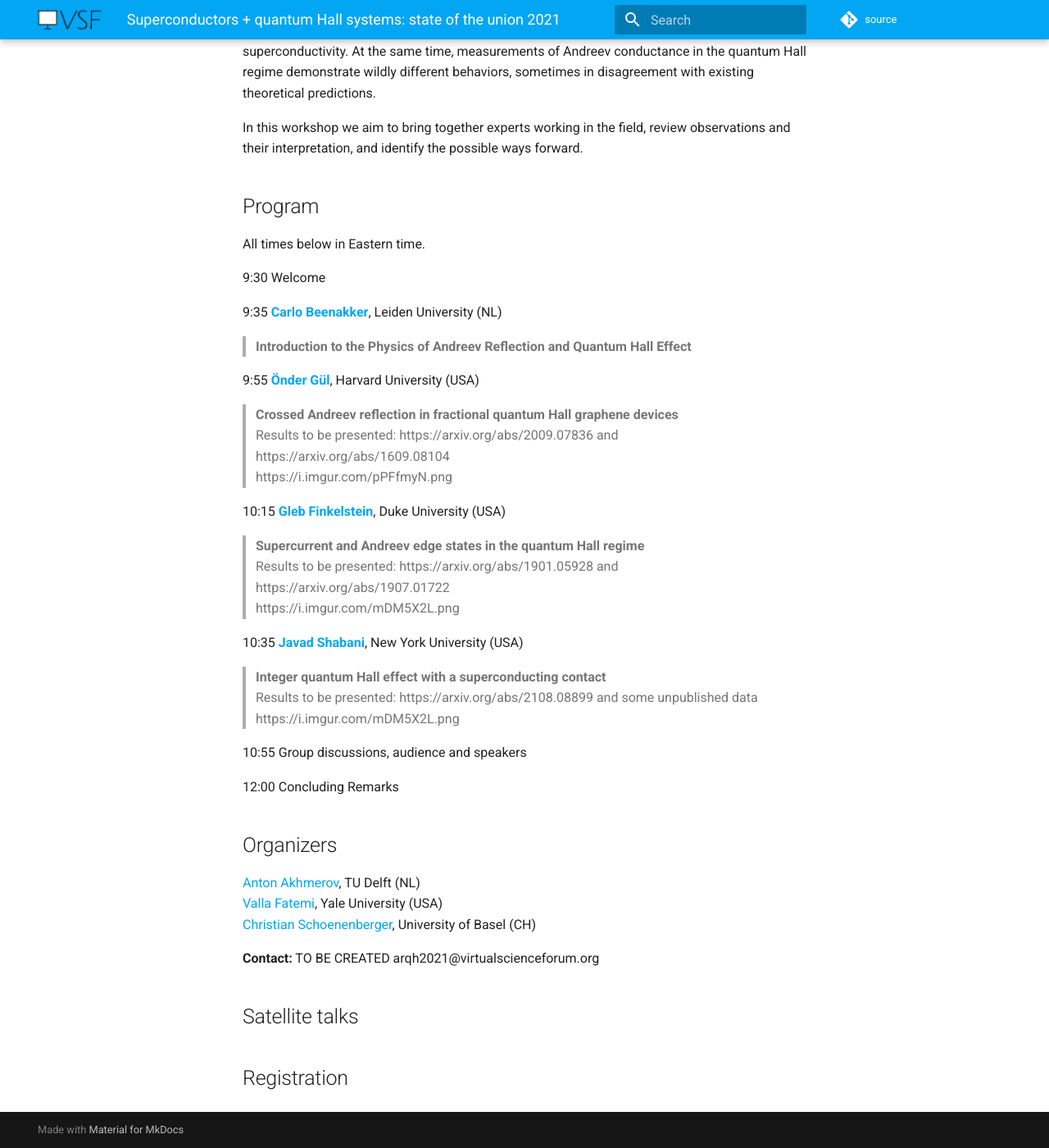
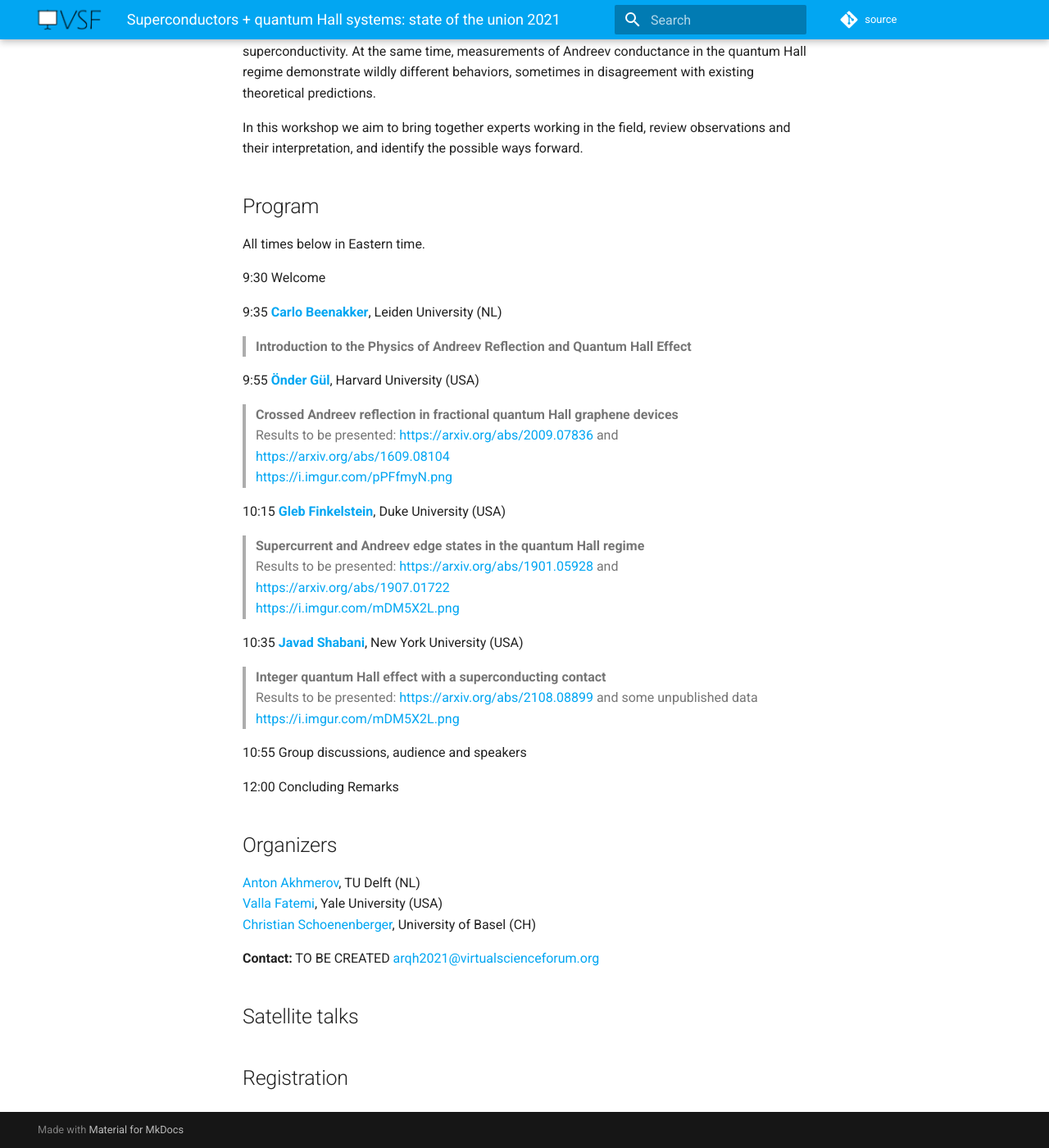
Before and after one commit to virtualscienceforum/virtualscienceforum, an MkDocs documentation site: the page built from src/arqh.md, in a window 1280 px wide and 1400 px high, scrolled down 405 px. Shown: the whole window at 82% size. Built offline with MkDocs 1.6.1 and Material for MkDocs 9.7.7, drawn with Linux system fonts in a browser that asks for light colours; nearby versions of some CDN libraries; comment, search, counter and statistics services are not loaded.

Commit message:
add URL autolinking

```diff
--- a/mkdocs.yml
+++ b/mkdocs.yml
@@ -47,6 +47,7 @@ markdown_extensions:
   - toc:
       toc_depth: 0
   - pymdownx.tabbed
+  - pymdownx.magiclink
   - admonition
   - pymdownx.details
   - attr_list
```
